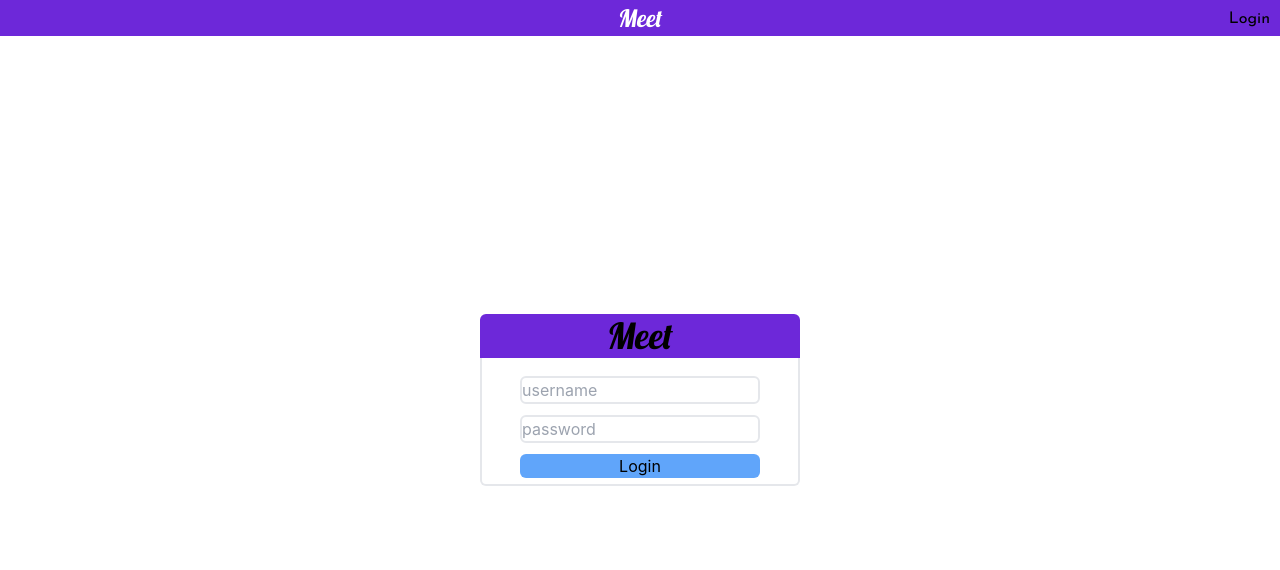
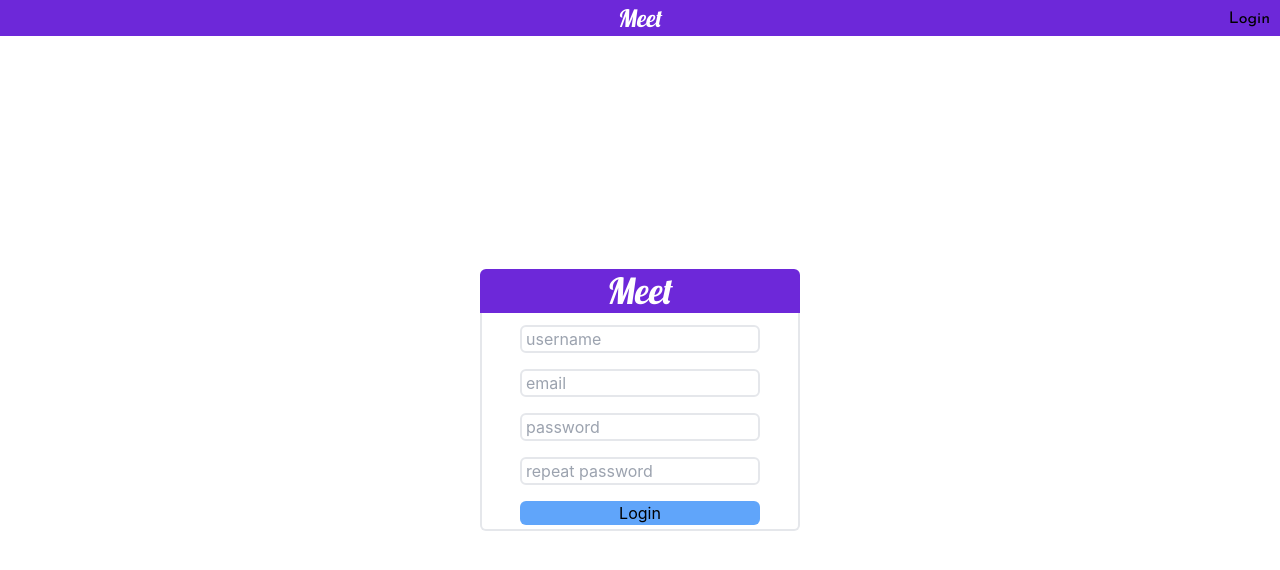
Before and after one commit to sam-h-hall/Meet, a React (Create React App) app: page /login in a window 1280 px wide. Shown: the top 570 px of the page. Built offline with nearby package versions, Linux system fonts and the light colour scheme; no server answers.

Commit message:
completed registration form with validation using yup and error messages rendering. Need to add functionality to display error if username is already taken. React hook form used to create registration.

```diff
--- a/src/App.js
+++ b/src/App.js
@@ -5,6 +5,7 @@ import MessageInterface from "./Components/MessageInterface/MessageInterface";
 import TitleBar from "./Components/TitleBar";
 import Login from "./Components/Login";
 import { Route, Switch, Link } from "react-router-dom";
+import Register from "./Components/Register";
 
 function App() {
   const [socket, setSocket] = useState(null);
@@ -43,7 +44,7 @@ function App() {
       {/*<MessageInterface socket={socket} messageStream={messageStream} />*/}
 
       <Switch>
-        <Route path="/login" component={Login} />
+        <Route path="/login" component={Register} />
         <Route exact path="/">
           <MessageInterface socket={socket} messageStream={messageStream} />
         </Route>
--- a/src/Components/Login.js
+++ b/src/Components/Login.js
@@ -1,8 +1,11 @@
 import { useState } from "react";
 import { useForm } from "react-hook-form";
+import Axios from "axios";
+import { Link } from "react-router-dom";
 
 const Login = () => {
   const [loggedIn, setLoggedIn] = useState([]);
+  const inputStyle = "border-2 border-gray-200 w-60 rounded-md pl-1"
 
   const {
     register,
@@ -13,6 +16,7 @@ const Login = () => {
 
   const submit = ({ credentials }) => {
     if (credentials) {
+      Axios.post("localhost:8000/login", credentials);
       console.log(credentials);
     } else {
       return;
@@ -24,18 +28,28 @@ const Login = () => {
       <h1 className="font-lobster text-4xl border-purple-700 bg-purple-700 border-2 w-80 text-center rounded-t-md">
         Meet
       </h1>
-      <form className="flex flex-col justify-around border-l-2 border-r-2 border-b-2 items-center h-32 w-80 rounded-b-md pt-3">
+      <form className="flex flex-col justify-between border-l-2 border-r-2 border-b-2 items-center h-44 w-80 rounded-b-md pt-3">
         <input
           id="username"
-          className="border-2 border-gray-200 w-60 rounded-md"
+          className={inputStyle}
           placeholder="username"
         />
         <input
+          id="email"
+          className={inputStyle}
+          placeholder="email"
+        />
+        <input
           id="password"
-          className="border-2 border-gray-200 w-60 rounded-md"
+          className={inputStyle}
           placeholder="password"
         />
-        <button className="bg-blue-400 w-60 rounded-md">Login</button>
+        <input
+          id="pwdRepeat"
+          className={inputStyle}
+          placeholder="repeat password"
+        />
+        <button className="bg-blue-400 w-60 rounded-md mb-1">Login</button>
       </form>
     </div>
   );
--- a/src/Components/MessageInterface/MessageBar.js
+++ b/src/Components/MessageInterface/MessageBar.js
@@ -24,9 +24,9 @@ const MessageBar = ({ socket }) => {
         className="flex flex-row max-w-full place-self-end space-x-4 p-2"
         onSubmit={handleSubmit(submit)}
       >
-        <span
-          autoFocus="true"
-          contentEditable="true"
+        <input
+          autoFocus={true}
+          contentEditable={true}
           className="flex-grow border-solid border-2 rounded-md pl-1 overflow-visible"
           id="input"
           autoComplete="off"
--- /dev/null
+++ b/src/Components/Register.js
@@ -0,0 +1,147 @@
+import { useEffect, useState } from "react";
+import { useForm } from "react-hook-form";
+import Axios from "axios";
+import { yupResolver } from "@hookform/resolvers/yup";
+import { Link } from "react-router-dom";
+import * as yup from "yup";
+
+const Register = () => {
+  const [loggedIn, setLoggedIn] = useState([]);
+  const inputStyle = "border-2 border-gray-200 w-60 rounded-md pl-1";
+  const errorStyle = "text-red-500 text-sm";
+
+  const validationSchema = yup.object().shape({
+    username: yup.string().required("*username required"),
+    email: yup.string().email().required("*email required"),
+    password: yup.string().required("*password required"),
+    pwdRepeat: yup
+      .string()
+      .required("*passwords do not match")
+      .oneOf([yup.ref("password"), null], "*passwords do not match"),
+  });
+  //schema.validate({}).catch((err) => {
+  //console.log(err.message);
+  //console.log(err.errors);
+  //});
+
+  const initialValues = {
+    username: "",
+    email: "",
+    password: "",
+    pwdRepeat: "",
+  };
+
+  const {
+    register,
+    handleSubmit,
+    reset,
+    formState: { errors, isSubmitSuccessful, isSubmitting },
+  } = useForm({
+    mode: "onTouched",
+    resolver: yupResolver(validationSchema),
+    defaultValues: { initialValues },
+  });
+
+  useEffect(() => {
+    Axios.get("http://localhost:8000")
+      .then((res) => {
+        console.log(res.data);
+        reset({
+          initialValues,
+        });
+      })
+      .catch((err) => console.log("get req: ", err));
+  }, []);
+
+  const submit = (credentials) => {
+    console.log(credentials);
+    if (credentials) {
+      // add some spinning wheel or something while isSubmitting is true, reset and
+      // redirect if successful --> don't want to reset if it is not successful
+      Axios.post("http://localhost:8000/register", credentials)
+        .then((res) => console.log("res ", res.data))
+        .catch((err) =>
+          console.log(
+            "Post err: ",
+            err.response.status,
+            " ",
+            err.response.data.error
+          )
+        );
+    } else {
+      console.log("Fields missing");
+    }
+  };
+
+  return (
+    <div className="flex flex-col h-screen max-h-screen items-center justify-center">
+      <h1 className="text-white font-lobster text-4xl border-purple-700 bg-purple-700 border-2 w-80 text-center rounded-t-md">
+        Meet
+      </h1>
+      <form
+        className="h-auto flex flex-col justify-between border-l-2 border-r-2 border-b-2 items-center w-80 rounded-b-md pt-3"
+        onSubmit={handleSubmit(submit)}
+      >
+        <div className="mb-4">
+          <input
+            className={inputStyle}
+            contentEditable="true"
+            placeholder="username"
+            {...register("username", {
+              required: "username required",
+            })}
+          />
+          {errors.username && (
+            <p className={errorStyle}>{errors.username.message}</p>
+          )}
+        </div>
+
+        <div className="mb-4">
+          <input
+            className={inputStyle}
+            contentEditable="true"
+            placeholder="email"
+            {...register("email", {
+              required: "email required",
+            })}
+          />
+          {errors.email && <p className={errorStyle}>{errors.email.message}</p>}
+        </div>
+
+        <div className="mb-4">
+          <input
+            className={inputStyle}
+            contentEditable="true"
+            placeholder="password"
+            {...register("password", {
+              required: "username is required",
+            })}
+          />
+          {errors.password && (
+            <p className={errorStyle}>{errors.password.message}</p>
+          )}
+        </div>
+
+        <div className="mb-4">
+          <input
+            className={inputStyle}
+            contentEditable="true"
+            placeholder="repeat password"
+            {...register("pwdRepeat", {
+              required: "passwords must match",
+            })}
+          />
+          {errors.pwdRepeat && (
+            <p className={errorStyle}>{errors.pwdRepeat.message}</p>
+          )}
+        </div>
+
+        <button className="bg-blue-400 w-60 rounded-md mb-1" type="submit">
+          Login
+        </button>
+      </form>
+    </div>
+  );
+};
+
+export default Register;
```
Also changed, not shown: package.json (+6 -2 lines), 1 other file (tests, documents, lock files or other folders).
